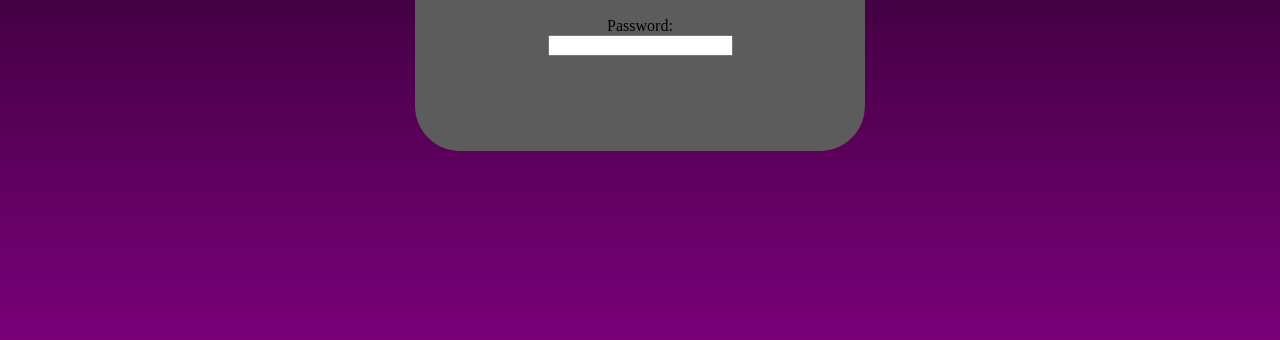
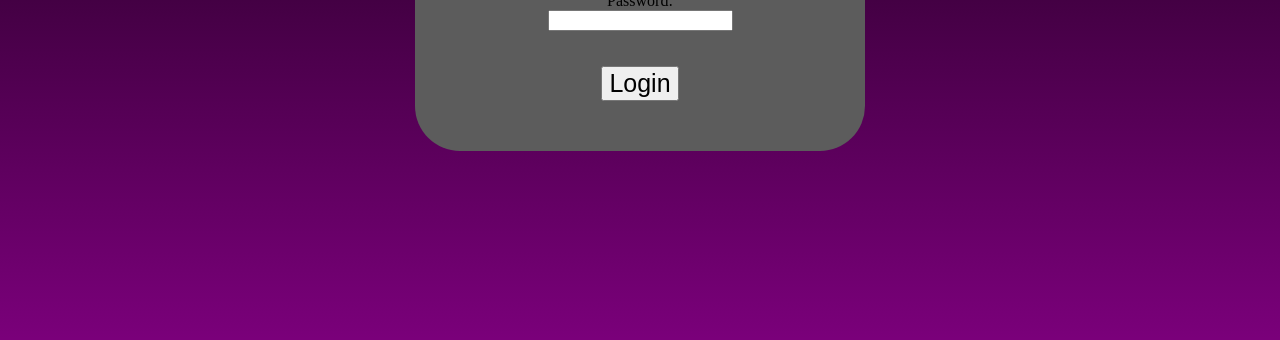
Before and after one commit to DaRainbowWarrior/WebTest, a plain HTML site: page index.html in a window 1280 px wide. Shown: the part 424-764 px from the top of the page. Drawn offline with Linux system fonts and the light colour scheme.

Commit message:
9 - button

```diff
--- a/index.css
+++ b/index.css
@@ -29,3 +29,9 @@ body {
     font-size: 45px;
     margin-top: 0px;
 }
+
+.login--rect button {
+    font-size: 25px;
+    margin-top: 15px;
+    margin-bottom: 0px;
+}
--- a/index.html
+++ b/index.html
@@ -10,7 +10,8 @@
         <div>Username:</div>
         <div><input type="text" name="Login"></div>
         <div>Password:</div>
-        <div><input type="text" name="Password"></div>
+        <div><input type="password" name="Password"></div>
+        <div><button type="submit">Login</button></div>
     </div>
 
 </body>
```
